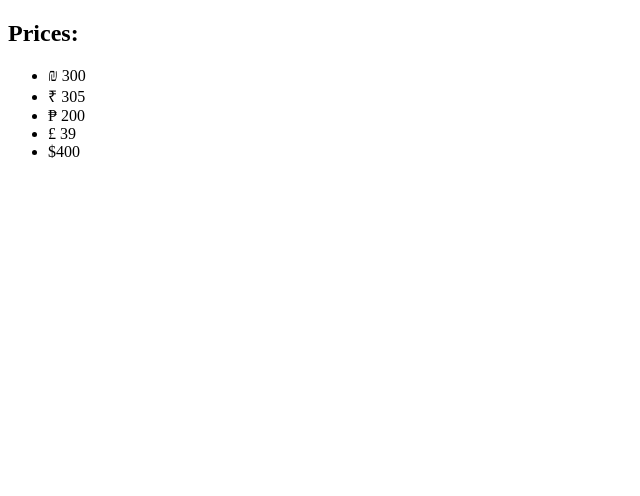
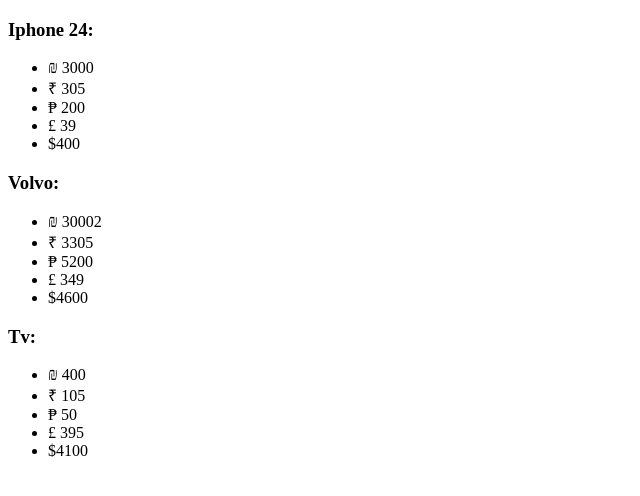
Before and after one commit to dankarger/HTML-CSS, a plain HTML site: page exercises/25.10.21/5.1.html in a window 1280 px wide. Shown: the whole page, without its empty margins (0-640 px from the left). Drawn offline with Linux system fonts and the light colour scheme.

Commit message:
3.1 - update exercise for divs,id,span -

```diff
--- a/exercises/25.10.21/5.1.html
+++ b/exercises/25.10.21/5.1.html
@@ -8,15 +8,37 @@
     <title>5.1</title>
 </head>
 <body>
-    <div class="prices">
-        <h2>Prices:</h2>
+    <div class="items">
+        <div class="iphone"></div>
+            <h3>Iphone 24:</h3>
+            <ul>
+                <li>&#8362; 3000 </li>
+                <li>&#x20B9; 305</li>
+                <li>&#8369; 200</li>
+                <li>&#163; 39</li>
+                <li>&#36;400</li>
+            </ul>
+         </div>
+    <div class="car"></div>
+        <h3>Volvo:</h3>
         <ul>
-            <li>&#8362; 300 </li>
-            <li>&#x20B9; 305</li>
-            <li>&#8369; 200</li>
-            <li>&#163; 39</li>
-            <li>&#36;400</li>
+            <li>&#8362; 30002 </li>
+            <li>&#x20B9; 3305</li>
+            <li>&#8369; 5200</li>
+            <li>&#163; 349</li>
+            <li>&#36;4600</li>
         </ul>
+    </div>
+    <div class="TV"></div>
+    <h3>Tv:</h3>
+    <ul>
+        <li>&#8362; 400 </li>
+        <li>&#x20B9; 105</li>
+        <li>&#8369; 50</li>
+        <li>&#163; 395</li>
+        <li>&#36;4100</li>
+    </ul>
+    </div>
     </div>
 </body>
 </html>
```
